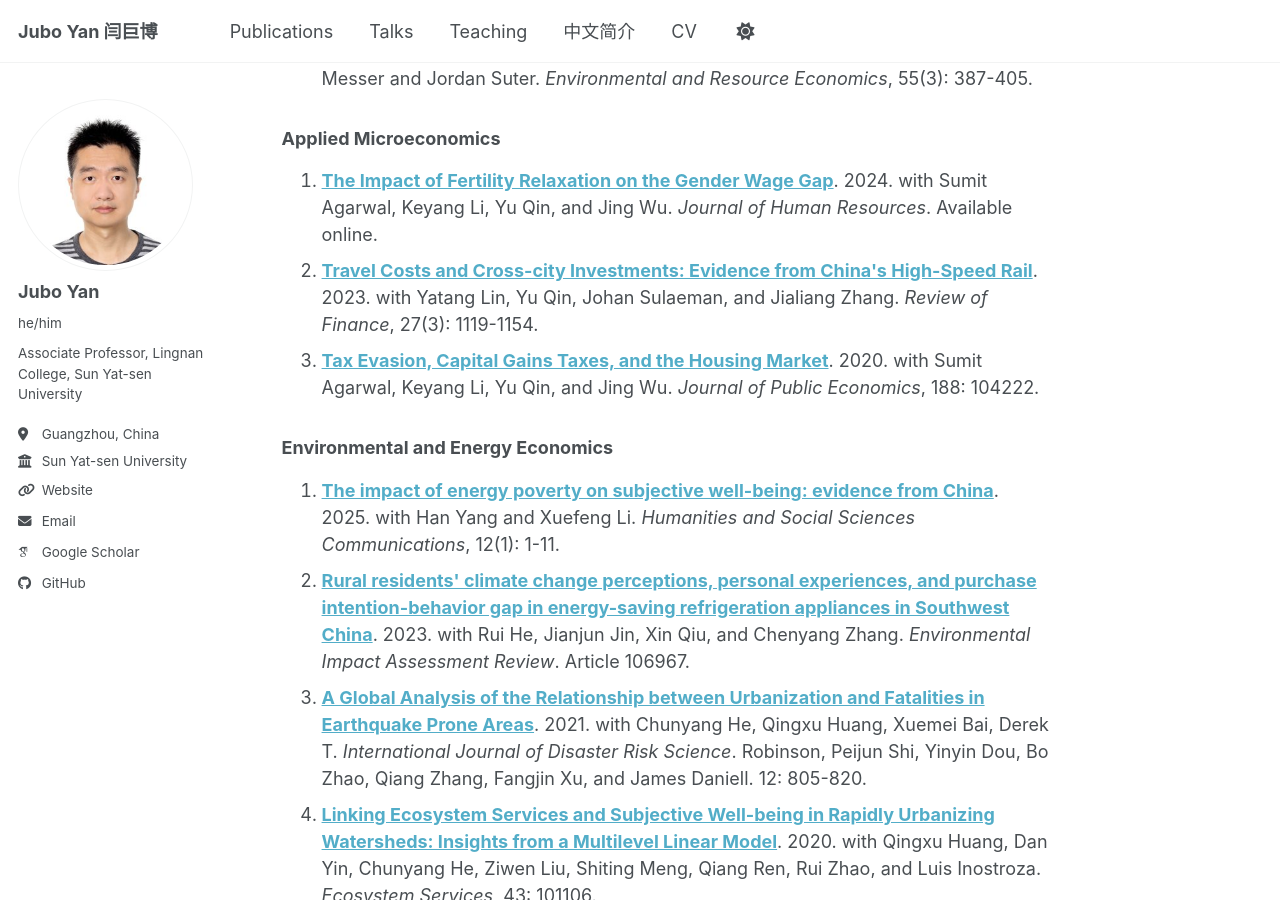
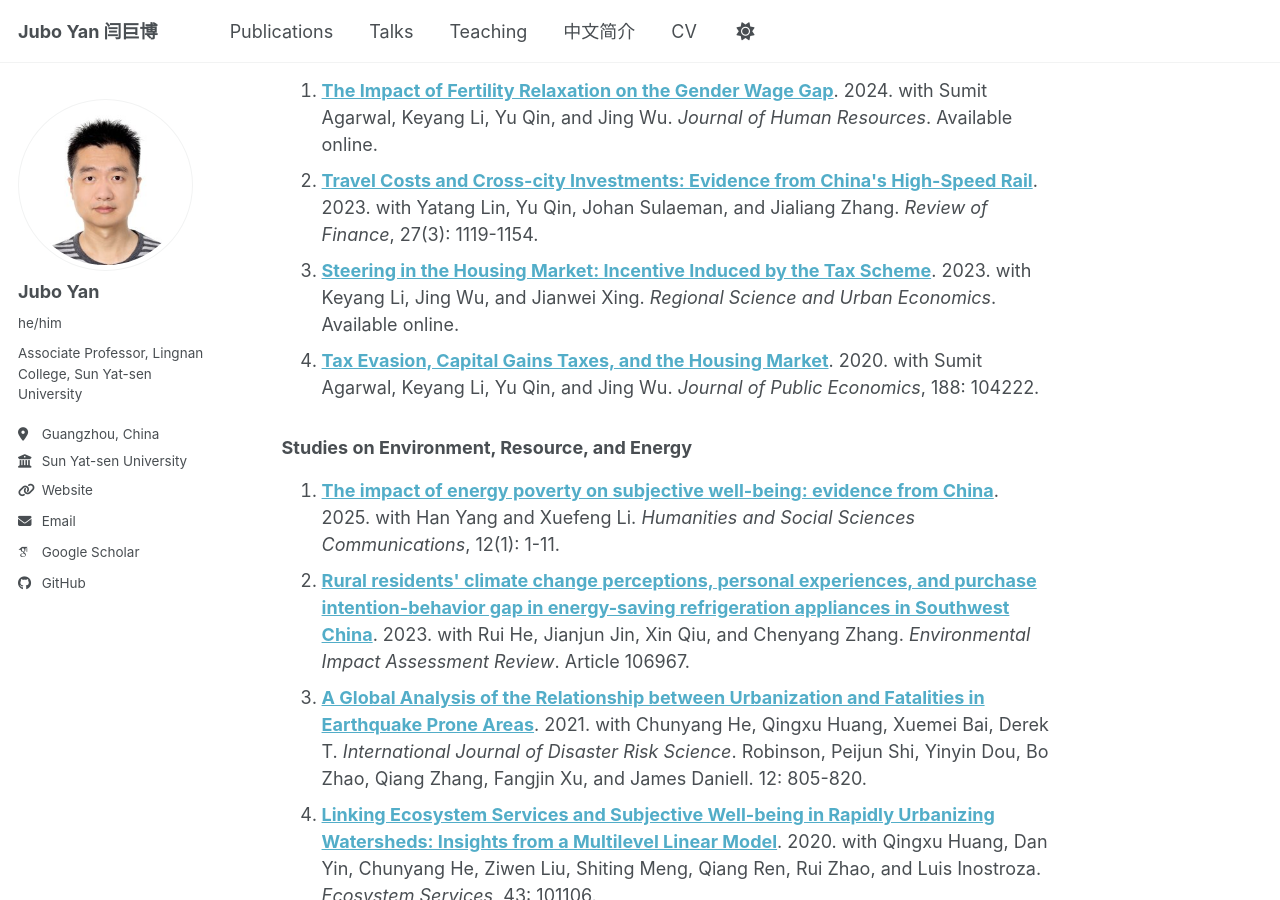
Before and after one commit to xiaogengjacky/xiaogengjacky.github.io, a Jekyll site: the page built from _pages/publications.md, in a window 1280 px wide and 900 px high, scrolled down 1115 px. Built offline with Jekyll 4.4.1, drawn with Linux system fonts in a browser that asks for light colours; some web fonts are replaced; a script bundle is joined from its source files by our own code; library files that are not in the unit come from our copies; some of the changed text lies outside the part shown.

```diff
--- a/_config.yml
+++ b/_config.yml
@@ -90,7 +90,7 @@ publication_category:
   applied-microeconomics:
     title: 'Applied Microeconomics'
   environmental-energy-econ:
-    title: 'Environmental and Energy Economics'
+    title: 'Studies on Environment, Resource, and Energy'
   conference-papers:
     title: 'Conference Papers'
   book-chapters:
```
Also changed, not shown: _publications/2023-01-01-2023-steering-housing-market.md (+1 -1 lines).
